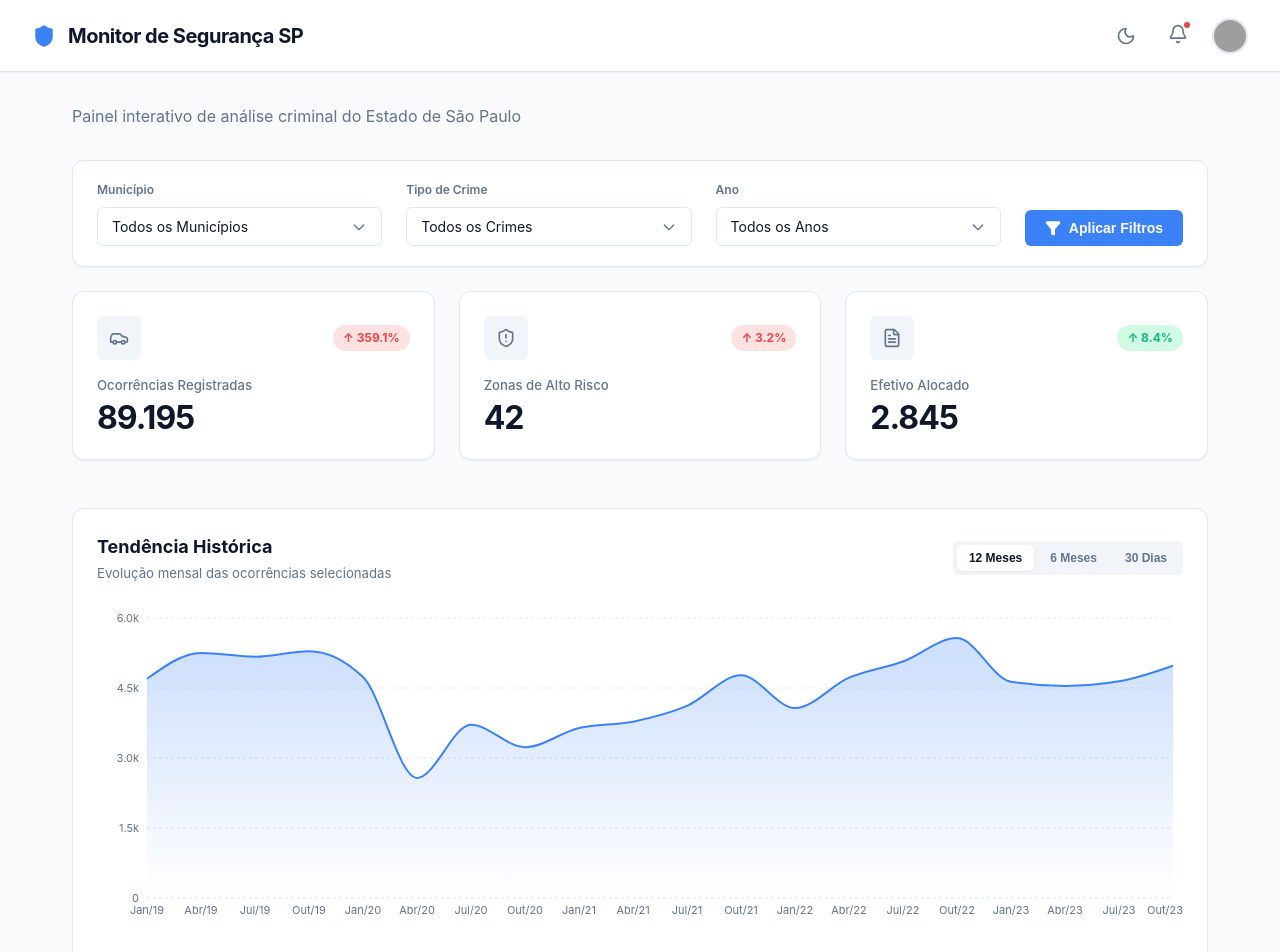
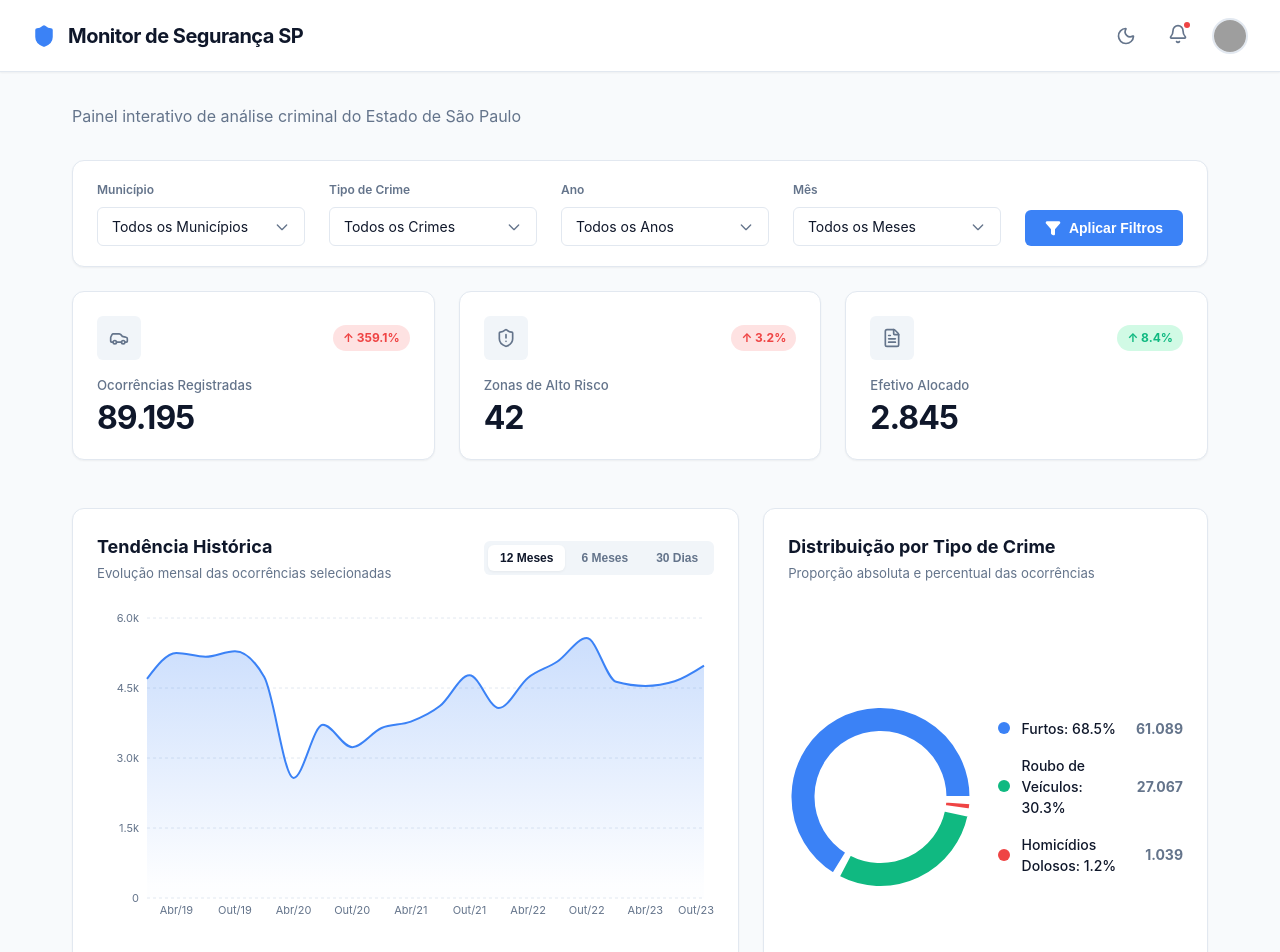
Before and after one commit to GabriellySS/dashboard-criminalidade, a React (Vite) app: page / in a window 1280 px wide. Shown: the top 952 px of the page. Built offline with nearby package versions, Linux system fonts and the light colour scheme; grey boxes are pictures that could not be loaded.

Commit message:
feat: adiciona filtro por mes e grafico de distribuicao por tipo de crime

```diff
--- a/src/App.css
+++ b/src/App.css
@@ -60,3 +60,15 @@ body {
     padding: 1rem;
   }
 }
+
+.chartsGrid {
+  display: grid;
+  grid-template-columns: 1.2fr 0.8fr;
+  gap: 1.5rem;
+}
+
+@media (max-width: 1024px) {
+  .chartsGrid {
+    grid-template-columns: 1fr;
+  }
+}
--- a/src/App.tsx
+++ b/src/App.tsx
@@ -4,6 +4,7 @@ import { Header } from './components/Header/Header';
 import { FilterBar } from './components/FilterBar/FilterBar';
 import { StatCards } from './components/StatCards/StatCards';
 import { TrendChart } from './components/TrendChart/TrendChart';
+import { CrimeDistributionChart } from './components/CrimeDistributionChart/CrimeDistributionChart';
 import { RegionTable } from './components/RegionTable/RegionTable';
 import { EmptyState } from './components/EmptyState/EmptyState';
 import type { CrimeRecord } from './types';
@@ -13,6 +14,7 @@ function App() {
   const [municipioSelecionado, setMunicipioSelecionado] = useState('Todos');
   const [crimeSelecionado, setCrimeSelecionado] = useState('Todos');
   const [anoSelecionado, setAnoSelecionado] = useState('Todos');
+  const [mesSelecionado, setMesSelecionado] = useState('Todos');
   const [isLoading, setIsLoading] = useState(false);
 
   // Safely cast mockData to CrimeRecord[]
@@ -25,7 +27,7 @@ function App() {
       setIsLoading(false);
     }, 800);
     return () => clearTimeout(timer);
-  }, [municipioSelecionado, crimeSelecionado, anoSelecionado]);
+  }, [municipioSelecionado, crimeSelecionado, anoSelecionado, mesSelecionado]);
 
   // Dynamic filter list options
   const municipiosList = useMemo(() => {
@@ -40,15 +42,36 @@ function App() {
     return Array.from(new Set(typedMockData.map((d) => String(d.ano)))).sort((a, b) => b.localeCompare(a));
   }, [typedMockData]);
 
+  const mesesList = useMemo(() => {
+    const MES_ORDEM: Record<string, number> = {
+      'Janeiro': 1,
+      'Fevereiro': 2,
+      'Março': 3,
+      'Abril': 4,
+      'Maio': 5,
+      'Junho': 6,
+      'Julho': 7,
+      'Agosto': 8,
+      'Setembro': 9,
+      'Outubro': 10,
+      'Novembro': 11,
+      'Dezembro': 12,
+    };
+    return Array.from(new Set(typedMockData.map((d) => d.mes))).sort((a, b) => {
+      return (MES_ORDEM[a] || 0) - (MES_ORDEM[b] || 0);
+    });
+  }, [typedMockData]);
+
   // Derived filtered data (dadosFiltrados)
   const dadosFiltrados = useMemo(() => {
     return typedMockData.filter((item) => {
       const matchMunicipio = municipioSelecionado === 'Todos' || item.municipio === municipioSelecionado;
       const matchCrime = crimeSelecionado === 'Todos' || item.tipo_crime === crimeSelecionado;
       const matchAno = anoSelecionado === 'Todos' || String(item.ano) === anoSelecionado;
-      return matchMunicipio && matchCrime && matchAno;
+      const matchMes = mesSelecionado === 'Todos' || item.mes === mesSelecionado;
+      return matchMunicipio && matchCrime && matchAno && matchMes;
     });
-  }, [typedMockData, municipioSelecionado, crimeSelecionado, anoSelecionado]);
+  }, [typedMockData, municipioSelecionado, crimeSelecionado, anoSelecionado, mesSelecionado]);
 
   // Derived statistics for StatCards
   const stats = useMemo(() => {
@@ -62,12 +85,19 @@ function App() {
         const matchMunicipio = municipioSelecionado === 'Todos' || item.municipio === municipioSelecionado;
         const matchCrime = crimeSelecionado === 'Todos' || item.tipo_crime === crimeSelecionado;
         const matchAno = item.ano === String(prevYear);
-        return matchMunicipio && matchCrime && matchAno;
+        const matchMes = mesSelecionado === 'Todos' || item.mes === mesSelecionado;
+        return matchMunicipio && matchCrime && matchAno && matchMes;
       });
       prevYearTotal = prevYearData.reduce((sum, item) => sum + item.ocorrencias, 0);
     } else {
       // Compare current vs 2022
-      const data2022 = typedMockData.filter(item => item.ano === '2022' && (municipioSelecionado === 'Todos' || item.municipio === municipioSelecionado) && (crimeSelecionado === 'Todos' || item.tipo_crime === crimeSelecionado));
+      const data2022 = typedMockData.filter(
+        (item) =>
+          item.ano === '2022' &&
+          (municipioSelecionado === 'Todos' || item.municipio === municipioSelecionado) &&
+          (crimeSelecionado === 'Todos' || item.tipo_crime === crimeSelecionado) &&
+          (mesSelecionado === 'Todos' || item.mes === mesSelecionado)
+      );
       prevYearTotal = data2022.reduce((sum, item) => sum + item.ocorrencias, 0);
     }
 
@@ -109,7 +139,7 @@ function App() {
       efetivoAlocado,
       variacaoEfetivo,
     };
-  }, [typedMockData, dadosFiltrados, municipioSelecionado, crimeSelecionado, anoSelecionado]);
+  }, [typedMockData, dadosFiltrados, municipioSelecionado, crimeSelecionado, anoSelecionado, mesSelecionado]);
 
   return (
     <>
@@ -128,9 +158,12 @@ function App() {
           setCrimeSelecionado={setCrimeSelecionado}
           anoSelecionado={anoSelecionado}
           setAnoSelecionado={setAnoSelecionado}
+          mesSelecionado={mesSelecionado}
+          setMesSelecionado={setMesSelecionado}
           municipiosList={municipiosList}
           tiposCrimeList={tiposCrimeList}
           anosList={anosList}
+          mesesList={mesesList}
         />
 
         <div className="dashboardLayout">
@@ -146,14 +179,20 @@ function App() {
 
           {isLoading ? (
             <>
-              <TrendChart data={dadosFiltrados} isLoading={true} />
+              <div className="chartsGrid">
+                <TrendChart data={dadosFiltrados} isLoading={true} />
+                <CrimeDistributionChart data={dadosFiltrados} isLoading={true} />
+              </div>
               <RegionTable data={dadosFiltrados} isLoading={true} />
             </>
           ) : dadosFiltrados.length === 0 ? (
             <EmptyState />
           ) : (
             <>
-              <TrendChart data={dadosFiltrados} isLoading={false} />
+              <div className="chartsGrid">
+                <TrendChart data={dadosFiltrados} isLoading={false} />
+                <CrimeDistributionChart data={dadosFiltrados} isLoading={false} />
+              </div>
               <RegionTable data={dadosFiltrados} isLoading={false} />
             </>
           )}
--- /dev/null
+++ b/src/components/CrimeDistributionChart/CrimeDistributionChart.module.css
@@ -0,0 +1,115 @@
+.chartContainer {
+  background-color: var(--color-surface);
+  border: 1px solid var(--color-border);
+  border-radius: var(--radius-md);
+  padding: 1.5rem;
+  box-shadow: var(--shadow-subtle);
+  display: flex;
+  flex-direction: column;
+  gap: 1.5rem;
+  min-height: 400px;
+  transition: background-color 0.3s, border-color 0.3s, box-shadow 0.3s;
+}
+
+.chartHeader {
+  display: flex;
+  flex-direction: column;
+}
+
+.chartTitle {
+  font-size: 1.125rem;
+  font-weight: 700;
+  color: var(--color-text-primary);
+  margin: 0;
+}
+
+.chartSubtitle {
+  font-size: 0.825rem;
+  color: var(--color-text-secondary);
+  margin-top: 0.25rem;
+}
+
+.chartContent {
+  display: flex;
+  align-items: center;
+  justify-content: space-around;
+  flex: 1;
+  gap: 1.5rem;
+}
+
+.responsiveContainer {
+  width: 50%;
+  height: 260px;
+  position: relative;
+}
+
+.legendContainer {
+  display: flex;
+  flex-direction: column;
+  gap: 1rem;
+  width: 50%;
+}
+
+.legendItem {
+  display: flex;
+  align-items: center;
+  gap: 0.75rem;
+  font-size: 0.875rem;
+  color: var(--color-text-primary);
+}
+
+.legendDot {
+  width: 12px;
+  height: 12px;
+  border-radius: 50%;
+  flex-shrink: 0;
+}
+
+.legendLabel {
+  font-weight: 500;
+  flex: 1;
+}
+
+.legendValue {
+  font-weight: 700;
+  color: var(--color-text-secondary);
+}
+
+.customTooltip {
+  background-color: var(--color-surface);
+  border: 1px solid var(--color-border);
+  border-radius: var(--radius-sm);
+  padding: 0.75rem 1rem;
+  box-shadow: var(--shadow-subtle);
+}
+
+.tooltipLabel {
+  font-size: 0.75rem;
+  font-weight: 600;
+  color: var(--color-text-secondary);
+  text-transform: uppercase;
+  margin-bottom: 0.25rem;
+}
+
+.tooltipValue {
+  font-size: 0.95rem;
+  font-weight: 700;
+  color: var(--color-accent);
+}
+
+@media (max-width: 768px) {
+  .chartContent {
+    flex-direction: column;
+    align-items: center;
+  }
+
+  .responsiveContainer {
+    width: 100%;
+    height: 200px;
+  }
+
+  .legendContainer {
+    width: 100%;
+    margin-top: 1rem;
+  }
+}
--- /dev/null
+++ b/src/components/CrimeDistributionChart/CrimeDistributionChart.tsx
@@ -0,0 +1,137 @@
+import React from 'react';
+import {
+  PieChart,
+  Pie,
+  Cell,
+  Tooltip,
+  ResponsiveContainer,
+} from 'recharts';
+import { Skeleton } from '../Skeleton/Skeleton';
+import type { CrimeRecord } from '../../types';
+import styles from './CrimeDistributionChart.module.css';
+
+interface CrimeDistributionChartProps {
+  data: CrimeRecord[];
+  isLoading?: boolean;
+}
+
+// Flat Design 2.0 Solid Colors for Crime Categories
+const CRIME_COLORS: Record<string, string> = {
+  'Furtos': '#3B82F6',           // Flat Blue
+  'Roubo de Veículos': '#10B981',  // Flat Emerald
+  'Homicídios Dolosos': '#EF4444', // Flat Red
+};
+
+// Default fallback color
+const DEFAULT_COLOR = '#64748B';
+
+// Custom Tooltip component defined outside render to prevent re-creation/lint warnings
+interface CustomTooltipProps {
+  active?: boolean;
+  payload?: Array<{
+    name: string;
+    value: number;
+    payload: {
+      percentage: number;
+    };
+  }>;
+}
+
+const CustomTooltip: React.FC<CustomTooltipProps> = ({ active, payload }) => {
+  if (active && payload && payload.length) {
+    const data = payload[0];
+    return (
+      <div className={styles.customTooltip}>
+        <p className={styles.tooltipLabel}>{data.name}</p>
+        <p className={styles.tooltipValue}>
+          {new Intl.NumberFormat('pt-BR').format(data.value)} ocorrências ({data.payload.percentage.toFixed(1)}%)
+        </p>
+      </div>
+    );
+  }
+  return null;
+};
+
+export const CrimeDistributionChart: React.FC<CrimeDistributionChartProps> = ({
+  data,
+  isLoading = false,
+}) => {
+  // 1. Group and sum occurrences per crime type
+  const groupMap: Record<string, number> = {};
+  let totalOccurrences = 0;
+
+  data.forEach((item) => {
+    groupMap[item.tipo_crime] = (groupMap[item.tipo_crime] || 0) + item.ocorrencias;
+    totalOccurrences += item.ocorrencias;
+  });
+
+  // 2. Prepare chart data
+  const chartData = Object.entries(groupMap).map(([crime, occurrences]) => {
+    const percentage = totalOccurrences > 0 ? (occurrences / totalOccurrences) * 100 : 0;
+    return {
+      name: crime,
+      value: occurrences,
+      percentage,
+      color: CRIME_COLORS[crime] || DEFAULT_COLOR,
+    };
+  }).sort((a, b) => b.value - a.value); // Sort descending
+
+  return (
+    <div className={styles.chartContainer}>
+      <div className={styles.chartHeader}>
+        <h2 className={styles.chartTitle}>Distribuição por Tipo de Crime</h2>
+        <p className={styles.chartSubtitle}>Proporção absoluta e percentual das ocorrências</p>
+      </div>
+
+      {isLoading ? (
+        <div className={styles.chartContent}>
+          <Skeleton borderRadius="12px" />
+        </div>
+      ) : chartData.length === 0 ? (
+        <div style={{ display: 'flex', flex: 1, alignItems: 'center', justifyContent: 'center', color: 'var(--color-text-secondary)', minHeight: '260px' }}>
+          Nenhum dado disponível para os filtros selecionados.
+        </div>
+      ) : (
+        <div className={styles.chartContent}>
+          <div className={styles.responsiveContainer}>
+            <ResponsiveContainer width="100%" height="100%">
+              <PieChart>
+                <Pie
+                  data={chartData}
+                  cx="50%"
+                  cy="50%"
+                  innerRadius={65}
+                  outerRadius={90}
+                  paddingAngle={4}
+                  dataKey="value"
+                >
+                  {chartData.map((entry, index) => (
+                    <Cell key={`cell-${index}`} fill={entry.color} stroke="var(--color-surface)" strokeWidth={2} />
+                  ))}
+                </Pie>
+                <Tooltip content={<CustomTooltip />} />
+              </PieChart>
+            </ResponsiveContainer>
+          </div>
+
+          <div className={styles.legendContainer}>
+            {chartData.map((entry, index) => (
+              <div key={`legend-${index}`} className={styles.legendItem}>
+                <span
+                  className={styles.legendDot}
+                  style={{ backgroundColor: entry.color }}
+                />
+                <span className={styles.legendLabel}>
+                  {entry.name}: {entry.percentage.toFixed(1)}%
+                </span>
+                <span className={styles.legendValue}>
+                  {new Intl.NumberFormat('pt-BR').format(entry.value)}
+                </span>
+              </div>
+            ))}
+          </div>
+        </div>
+      )}
+    </div>
+  );
+};
--- a/src/components/FilterBar/FilterBar.tsx
+++ b/src/components/FilterBar/FilterBar.tsx
@@ -9,9 +9,12 @@ interface FilterBarProps {
   setCrimeSelecionado: (c: string) => void;
   anoSelecionado: string;
   setAnoSelecionado: (a: string) => void;
+  mesSelecionado: string;
+  setMesSelecionado: (m: string) => void;
   municipiosList: string[];
   tiposCrimeList: string[];
   anosList: string[];
+  mesesList: string[];
 }
 
 export const FilterBar: React.FC<FilterBarProps> = ({
@@ -21,9 +24,12 @@ export const FilterBar: React.FC<FilterBarProps> = ({
   setCrimeSelecionado,
   anoSelecionado,
   setAnoSelecionado,
+  mesSelecionado,
+  setMesSelecionado,
   municipiosList,
   tiposCrimeList,
   anosList,
+  mesesList,
 }) => {
   return (
     <div className={styles.filterBar}>
@@ -78,6 +84,23 @@ export const FilterBar: React.FC<FilterBarProps> = ({
         </select>
       </div>
 
+      <div className={styles.filterGroup}>
+        <label htmlFor="mes-select">Mês</label>
+        <select
+          id="mes-select"
+          className={styles.select}
+          value={mesSelecionado}
+          onChange={(e) => setMesSelecionado(e.target.value)}
+        >
+          <option value="Todos">Todos os Meses</option>
+          {mesesList.map((m) => (
+            <option key={m} value={m}>
+              {m}
+            </option>
+          ))}
+        </select>
+      </div>
+
       <button className={styles.button} type="button">
         <Filter size={16} fill="white" />
         Aplicar Filtros
```
Also changed, not shown: 1 other file (tests, documents, lock files or other folders).
